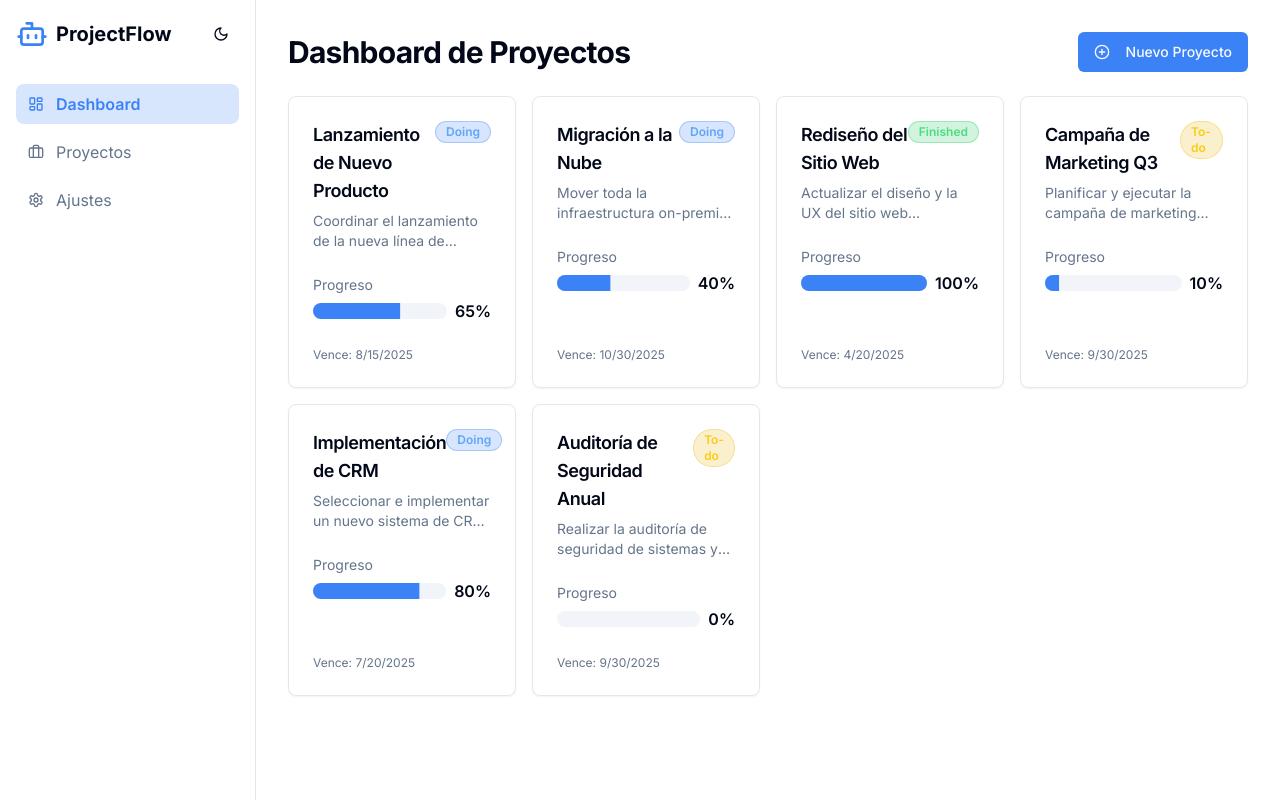
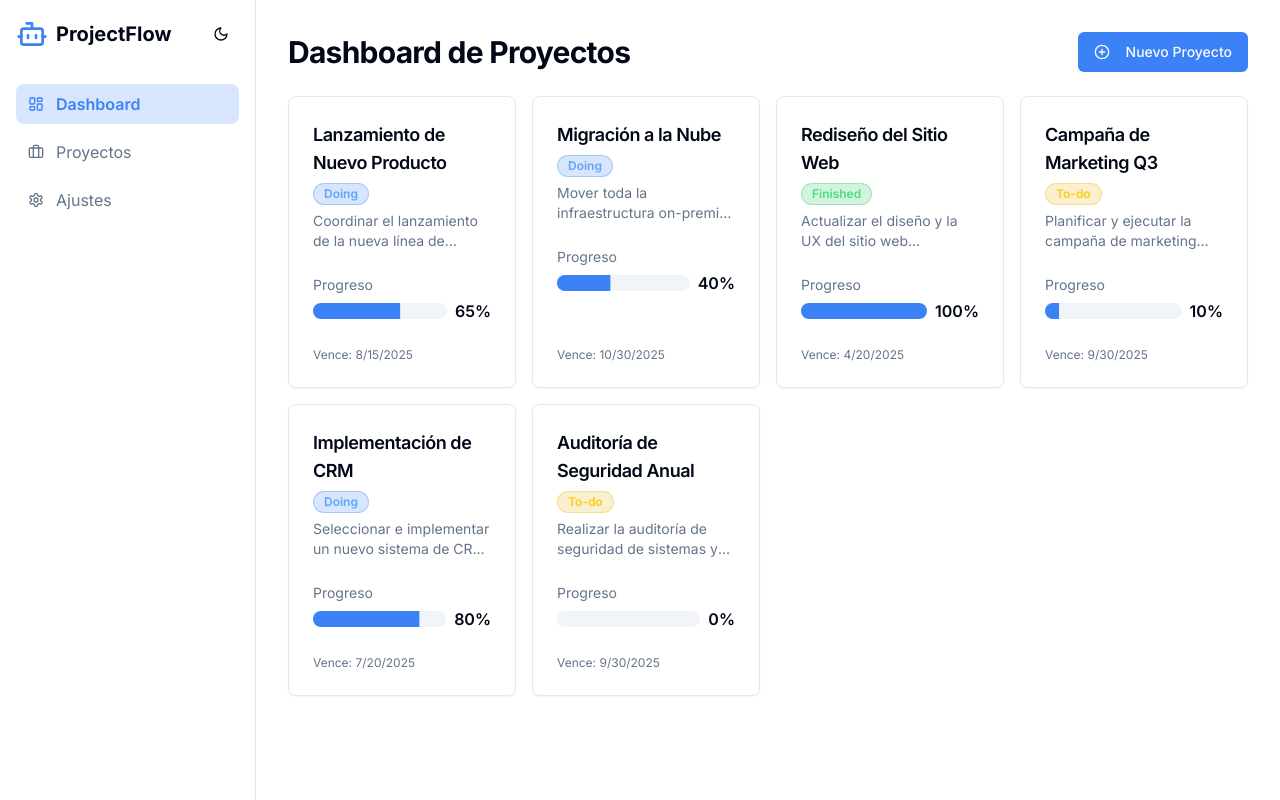
Before and after one commit to marianaral/project-primavera-flow, a React (Vite) app: page / in a window 1280 px wide. Built offline with nearby package versions, Linux system fonts and the light colour scheme.

Commit message:
feat: Move status badge
Move the project status badge below the project title.

```diff
--- a/src/components/ProjectCard.tsx
+++ b/src/components/ProjectCard.tsx
@@ -20,12 +20,10 @@ const ProjectCard = ({ project }: ProjectCardProps) => {
     <Link to={`/project/${project.id}`}>
       <Card className="h-full flex flex-col hover:border-primary/80 transition-all duration-300 transform hover:-translate-y-1">
         <CardHeader>
-          <div className="flex justify-between items-start">
-            <CardTitle className="text-lg">{project.name}</CardTitle>
-            <Badge variant="outline" className={statusColors[project.status]}>
-              {project.status}
-            </Badge>
-          </div>
+          <CardTitle className="text-lg">{project.name}</CardTitle>
+          <Badge variant="outline" className={`${statusColors[project.status]} w-fit`}>
+            {project.status}
+          </Badge>
           <CardDescription className="line-clamp-2">{project.description}</CardDescription>
         </CardHeader>
         <CardContent className="flex-grow">
```
